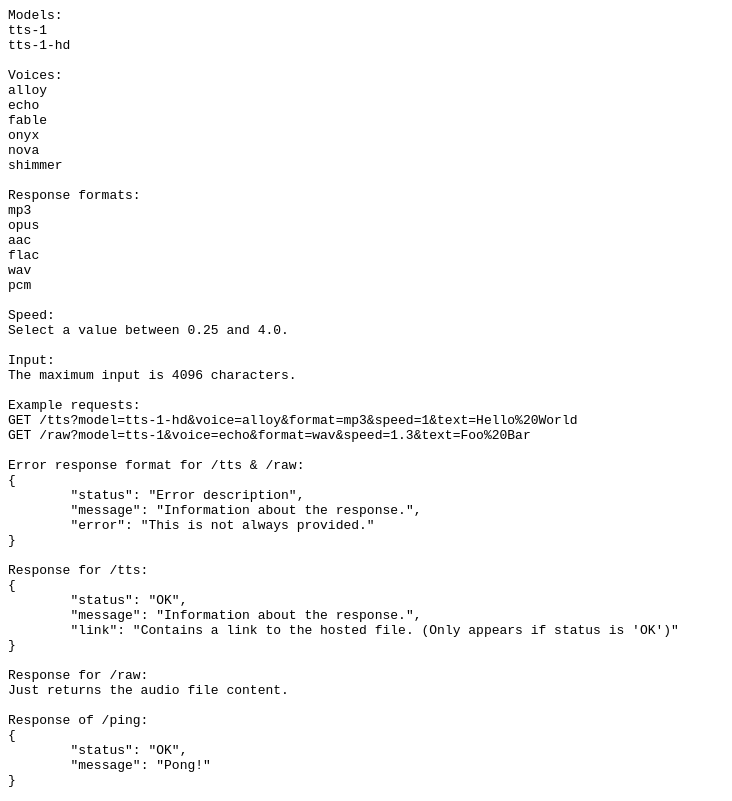
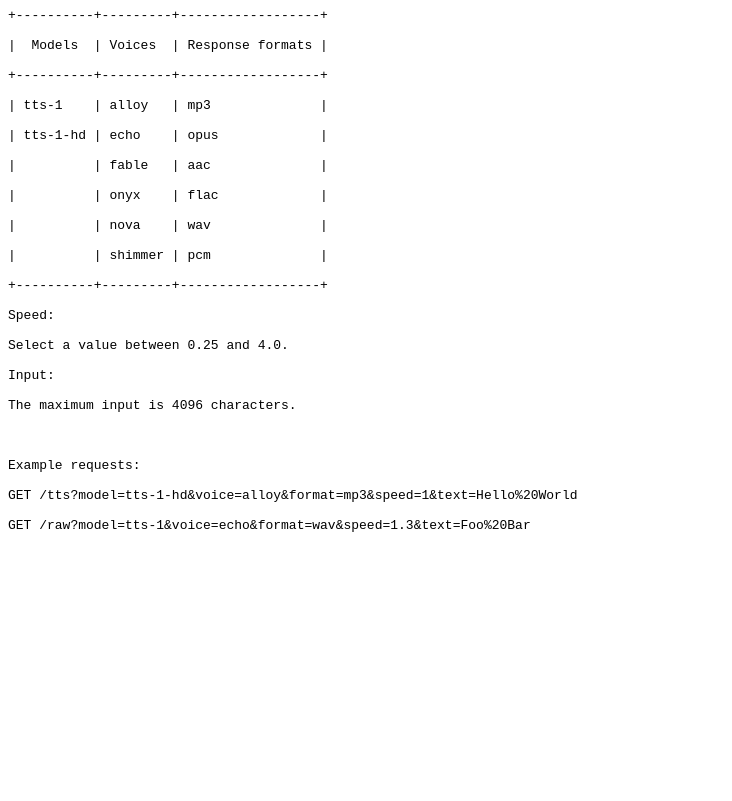
Before and after one commit to maxibue/http-openai-tts, a plain HTML site: page output/index.html in a window 1280 px wide. Shown: the whole page, without its empty margins (0-732 px from the left). Drawn offline with Linux system fonts and the light colour scheme.

Commit message:
updated docs

```diff
--- a/output/index.html
+++ b/output/index.html
@@ -5,8 +5,26 @@
 </head>
 
 <body>
-    <pre
-        style="word-wrap: break-word; white-space: pre-wrap;">Models:<br>tts-1<br>tts-1-hd<br><br>Voices:<br>alloy<br>echo<br>fable<br>onyx<br>nova<br>shimmer<br><br>Response formats:<br>mp3<br>opus<br>aac<br>flac<br>wav<br>pcm<br><br>Speed:<br>Select a value between 0.25 and 4.0.<br><br>Input:<br>The maximum input is 4096 characters.<br><br>Example requests:<br>GET /tts?model=tts-1-hd&voice=alloy&format=mp3&speed=1&text=Hello%20World<br>GET /raw?model=tts-1&voice=echo&format=wav&speed=1.3&text=Foo%20Bar<br><br>Error response format for /tts & /raw:<br>{<br>	"status": "Error description",<br>	"message": "Information about the response.",<br>	"error": "This is not always provided."<br>}<br><br>Response for /tts:<br>{<br>	"status": "OK",<br>	"message": "Information about the response.",<br>	"link": "Contains a link to the hosted file. (Only appears if status is 'OK')"<br>}<br><br>Response for /raw:<br>Just returns the audio file content.<br><br>Response of /ping:<br>{<br>	"status": "OK",<br>	"message": "Pong!"<br>}</pre>
+    <pre style="word-wrap: break-word; white-space: pre-wrap;">
++----------+---------+------------------+
+<br>|  Models  | Voices  | Response formats |
+<br>+----------+---------+------------------+
+<br>| tts-1    | alloy   | mp3              |
+<br>| tts-1-hd | echo    | opus             |
+<br>|          | fable   | aac              |
+<br>|          | onyx    | flac             |
+<br>|          | nova    | wav              |
+<br>|          | shimmer | pcm              |
+<br>+----------+---------+------------------+
+<br>Speed:
+<br>Select a value between 0.25 and 4.0.
+<br>Input:
+<br>The maximum input is 4096 characters.
+<br>
+<br>Example requests:
+<br>GET /tts?model=tts-1-hd&voice=alloy&format=mp3&speed=1&text=Hello%20World
+<br>GET /raw?model=tts-1&voice=echo&format=wav&speed=1.3&text=Foo%20Bar
+    </pre>
 </body>
 
 </html>
```
Also changed, not shown: 1 other file.
